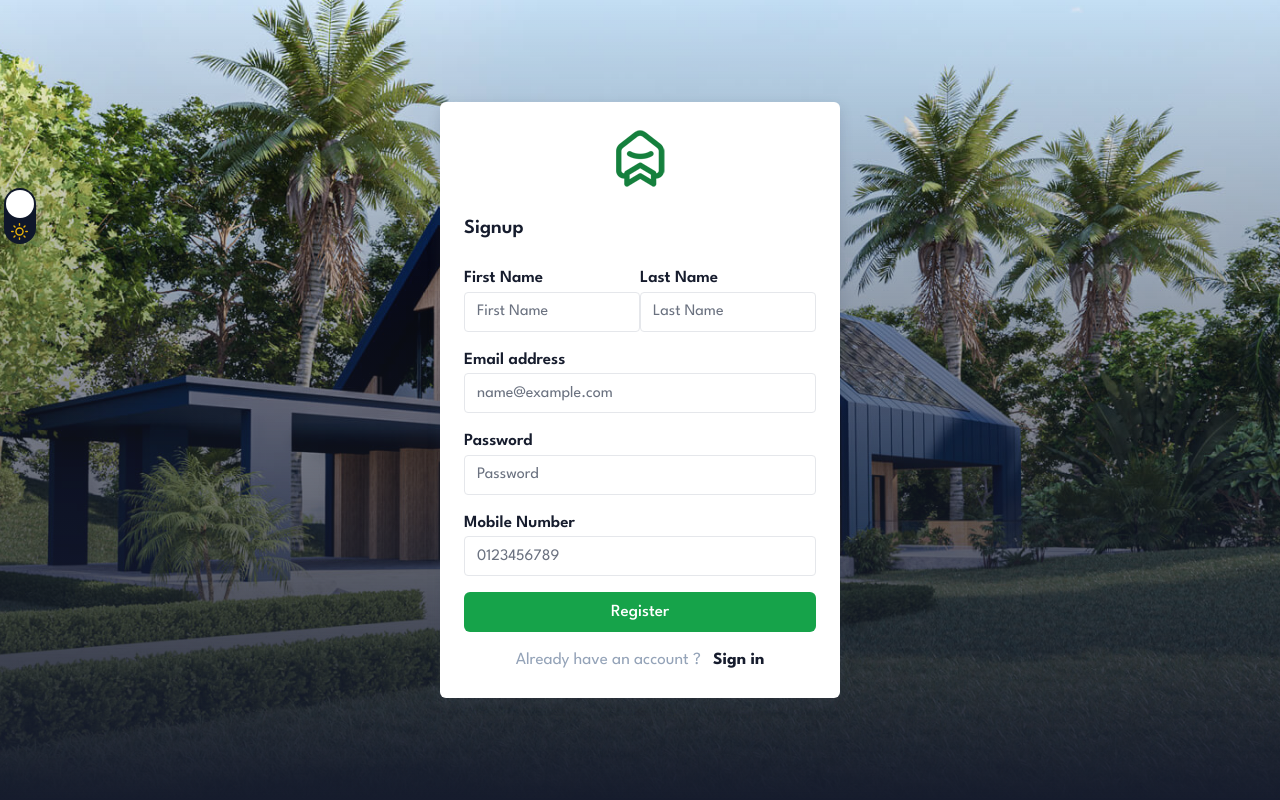
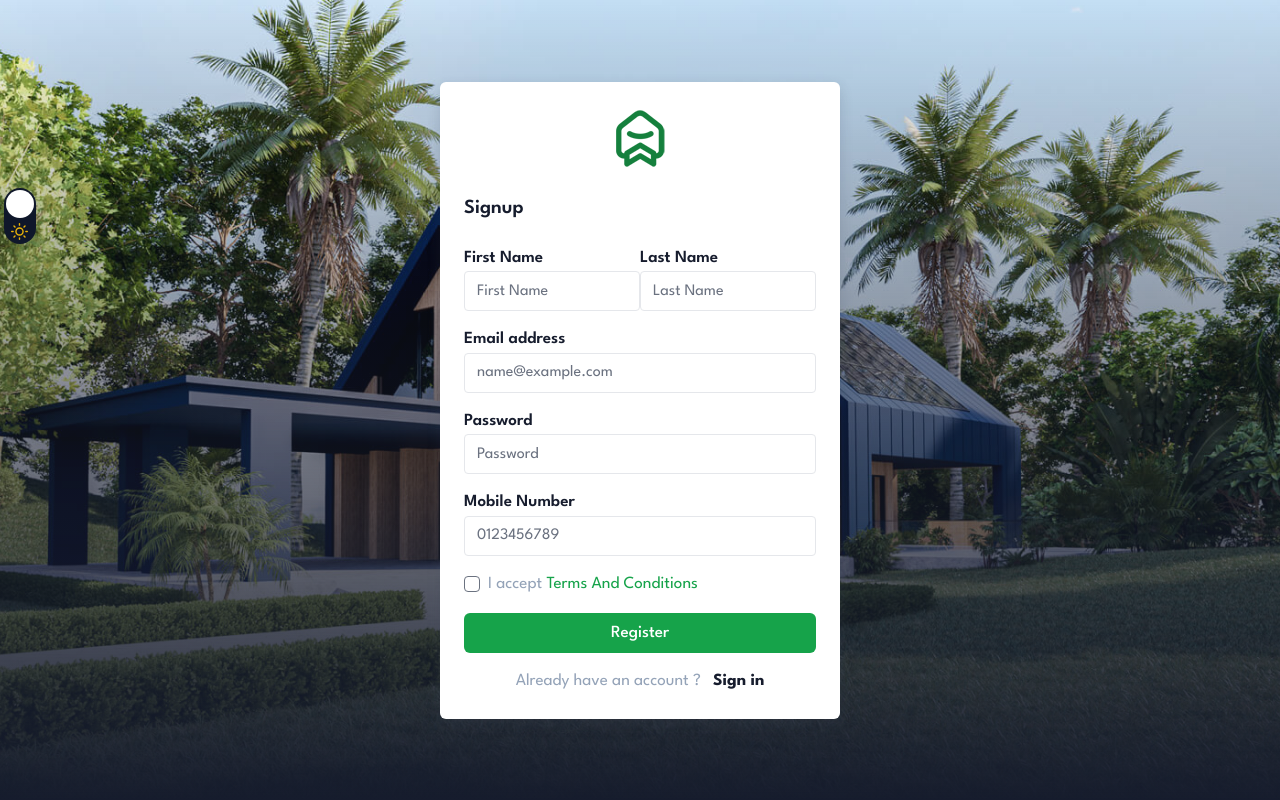
Before and after one commit to mabdinasir/kiraale-fe, a Next.js app: page /en/auth/signup in a window 1280 px wide. Shown: the top 800 px of the page. Built offline with nearby package versions, Linux system fonts and the light colour scheme.

Commit message:
terms n conditions

```diff
--- a/app/[locale]/auth/login/forms/LoginForm.tsx
+++ b/app/[locale]/auth/login/forms/LoginForm.tsx
@@ -108,10 +108,7 @@ const LoginForm = () => {
 
         dispatch(setToken(response.jwt))
 
-        setUserData({
-            email: '',
-            password: '',
-        })
+        setUserData(initialUserData)
     }
 
     return (
--- a/app/[locale]/auth/signup/forms/SignupForm.tsx
+++ b/app/[locale]/auth/signup/forms/SignupForm.tsx
@@ -30,6 +30,7 @@ const SignupForm = () => {
         email: '',
         password: '',
         mobile: '',
+        terms: '',
     }
 
     const fieldRules: { [key: string]: FieldRules } = {
@@ -43,6 +44,7 @@ const SignupForm = () => {
     const [signUp, { isLoading, error }] = useSignUpMutation()
 
     const [userData, setUserData] = useState(initialUserData)
+    const [termsAccepted, setTermsAccepted] = useState(false)
     const [errors, setErrors] = useState(initialErrors)
 
     const validateFields = async () => {
@@ -90,6 +92,11 @@ const SignupForm = () => {
             }
         }
 
+        if (!termsAccepted) {
+            newErrors.terms = t('accept-terms-required')
+            isValid = false
+        }
+
         setErrors(newErrors)
         return isValid
     }
@@ -115,17 +122,17 @@ const SignupForm = () => {
         const isValid = await validateFields()
         if (!isValid) return
 
-        await signUp(userData).unwrap()
+        const dataToSubmit = {
+            ...userData,
+            hasAcceptedTnC: termsAccepted,
+        }
+
+        await signUp(dataToSubmit).unwrap()
 
         router.push(`/${locale}/auth/login`)
 
-        setUserData({
-            firstName: '',
-            lastName: '',
-            email: '',
-            password: '',
-            mobile: '',
-        })
+        setUserData(initialUserData)
+        setTermsAccepted(false)
     }
 
     return (
@@ -211,6 +218,26 @@ const SignupForm = () => {
                     {errors.mobile && <p className="text-red-500 text-sm mt-1">{errors.mobile}</p>}
                 </div>
 
+                <div className="mb-4">
+                    <div className="flex items-center w-full mb-0">
+                        <input
+                            className="form-checkbox text-green-600 rounded w-4 h-4 me-2 border border-inherit"
+                            type="checkbox"
+                            value=""
+                            id="AcceptT&C"
+                            checked={termsAccepted}
+                            onChange={() => setTermsAccepted((prev) => !prev)}
+                        />
+                        <label className="form-check-label text-slate-400" htmlFor="AcceptT&C">
+                            {t('i-accept')}{' '}
+                            <ReusableLink href="/terms" className="text-green-600">
+                                {t('terms-conditions')}
+                            </ReusableLink>
+                        </label>
+                    </div>
+                    {errors.terms && <p className="text-red-500 text-sm mt-1">{errors.terms}</p>}
+                </div>
+
                 {error && 'data' in error && (error as { data: { message: string } }).data?.message && (
                     <Error error={(error as { data: { message: string } }).data.message} />
                 )}
--- a/app/[locale]/privacy/page.tsx
+++ b/app/[locale]/privacy/page.tsx
@@ -1,4 +1,5 @@
 'use client' // This is a client component 👈🏽
+
 import React from 'react'
 import Link from 'next/link'
 // import * as Unicons from '@iconscout/react-unicons'
--- a/components/Layout/Navbar.tsx
+++ b/components/Layout/Navbar.tsx
@@ -10,6 +10,7 @@ import Link from 'next/link'
 import { useTranslations } from 'next-intl'
 import ProfileMenu from 'app/[locale]/profile/components/ProfileMenu'
 import useCurrentUser from '@hooks/useCurrentUser'
+import StoreProvider from 'app/[locale]/StoreProvider'
 
 type NavbarProps = {
     navClass?: string
@@ -132,7 +133,9 @@ const Navbar: React.FC<NavbarProps> = ({ navClass, topnavClass, tagline }) => {
                     {/* <!-- Login button Start --> */}
                     <ul className="buy-button list-none mb-0">
                         {currentUser?.isSignedIn === true ? (
-                            <ProfileMenu />
+                            <StoreProvider>
+                                <ProfileMenu />
+                            </StoreProvider>
                         ) : (
                             <li className="inline mb-0">
                                 <ReusableLink
--- a/models/user.ts
+++ b/models/user.ts
@@ -13,6 +13,7 @@ export interface User {
     lastName: string
     mobile: string
     email: string
+    hasAcceptedTnC: boolean
     isSignedIn: boolean
     isDeleted: boolean
     roles: Role[]
--- a/translations/en.json
+++ b/translations/en.json
@@ -17,6 +17,7 @@
     "lastName": "Last Name",
     "i-accept": "I accept",
     "terms-conditions": "Terms And Conditions",
+    "accept-terms-required": "You must accept the Terms and Conditions.",
     "privacy-policy": "Privacy Policy",
     "register": "Register",
     "registering": "Registering...",
```
Also changed, not shown: app/[locale]/terms/page.tsx (+27 -17 lines).
